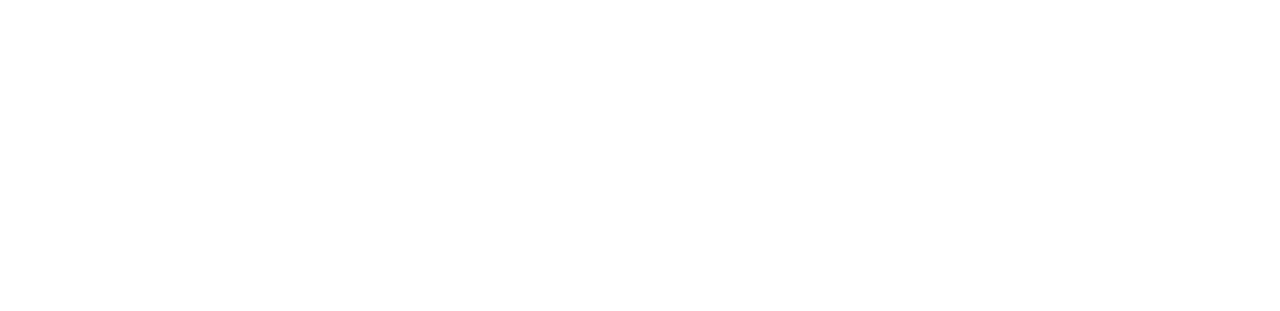
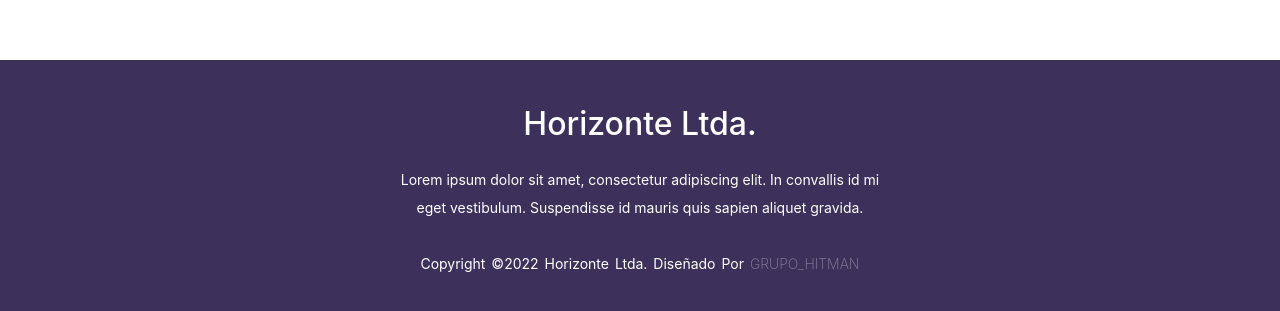
Before and after one commit to Momo-Gomez/preselecciones-app, a React (Create React App) app in the folder client/: page /admin in a window 1280 px wide. Shown: the part 1059-1370 px from the top of the page. Before the commit the page ends 800 px from the top, so only its background shows below. Built offline with nearby package versions, Linux system fonts and the light colour scheme.

Commit message:
Término de Footer

```diff
--- a/client/package.json
+++ b/client/package.json
@@ -31,5 +31,6 @@
       "last 1 firefox version",
       "last 1 safari version"
     ]
-  }, "proxy": "http://localhost:5000/api/"
+  },
+  "proxy": "http://localhost:5000/api/"
 }
--- a/client/src/App.css
+++ b/client/src/App.css
@@ -36,3 +36,9 @@
     transform: rotate(360deg);
   }
 }
+
+.app-container {
+  position: relative;
+  padding-bottom: 60em;
+  min-height: 100vh;
+}
--- a/client/src/App.js
+++ b/client/src/App.js
@@ -7,6 +7,7 @@ import { Context } from "./context/Context";
 //LAYOUTS
 import Header from "./components/Layouts/Header/header"; //SE IMPORTA EL HEADER FIJO
 import Topbar from "./components/Layouts/TopBar/topbar"; //SE IMPORTA LA TOPBAR FIJA
+import Footer from "./components/Layouts/Footer/footer"; //SE IMPORTA LA FOOTER FIJA
 
 //RUTAS
       //VISTAS
@@ -23,7 +24,9 @@ function App() {
   const { user } = useContext(Context);
   return (
     <Fragment>
+      <div class="app-container">
       <div className="container">
+
         <Router>
           <div>
             <Topbar />
@@ -60,7 +63,12 @@ function App() {
             </Route>{" "}
 
           </Routes>
+
+          <div>
+            <Footer/>
+          </div>
         </Router>
+        </div>
       </div>
     </Fragment>
   );
--- /dev/null
+++ b/client/src/components/Layouts/Footer/footer.css
@@ -0,0 +1,51 @@
+footer {
+    position: absolute;
+    bottom: 0;
+    left: 0;
+    right: 0;
+    background: var(--color-secondary);
+    height: auto;
+    width: 100vw;
+    padding-top: 40px;
+    color: var(--color-white);
+}
+
+.footer-content {
+    display: flex;
+    align-items: center;
+    justify-content: center;
+    flex-direction: column;
+    text-align: center;
+}
+
+.footer-content h2 {
+    text-transform: capitalize;
+    line-height: 3rem;
+}
+
+.footer-content p {
+    max-width: 500px;
+    margin: 10px auto;
+    line-height: 28px;
+    font-size: 14px;
+
+}
+
+.footer-bottom {
+    background-color: var(--color-secondary);
+    width: 100vw;
+    padding: 20px 0;
+    text-align: center;
+}
+
+.footer-bottom p {
+    font-size: 14px;
+    word-spacing: 2px;
+    text-transform: capitalize;
+}
+
+.footer-bottom span {
+    text-transform: uppercase;
+    opacity: .4;
+    font-weight: 200;
+}
--- /dev/null
+++ b/client/src/components/Layouts/Footer/footer.js
@@ -0,0 +1,20 @@
+import "./footer.css";
+import React, { Component } from 'react';
+import { useNavigate } from "react-router-dom";
+
+export default function Footer() {
+    return (
+        <footer>
+            <div class="footer-content">
+                <h2>Horizonte Ltda.</h2>
+                <p>Lorem ipsum dolor sit amet, consectetur adipiscing elit. In convallis
+                id mi eget vestibulum. Suspendisse id mauris quis sapien aliquet
+                gravida.</p>
+            </div>
+
+            <div class="footer-bottom">
+                <p>Copyright &copy;2022 Horizonte Ltda. diseñado por <span>Grupo_Hitman</span></p>
+            </div>
+        </footer>
+    )
+};
--- a/client/src/views/users/UserView/uv.js
+++ b/client/src/views/users/UserView/uv.js
@@ -6,23 +6,25 @@ export default function UserView()  {
     const navigate = useNavigate();
     return (
         <div className="uv-container">
-            <h1 className="text-center p-5"></h1>
+            <h1 class="text-center p-5"></h1>
 
-            <div className="profile-card card mt-3">
-                {/* Nombre del usuario */}
-                <span className="name">Nombre</span>
-                <label className="RUT">12.345.678-9</label>
-                <label className="email">emailname@domain.com</label>
+            <div class="uv-card card m-3">
+                <span class="uv-name">Nombre Usuario</span>
+                <span class="uv-info">12.345.678-9</span>
+                <span class="uv-info">user_email@domain.com</span>
             </div>
 
-            <div className="bft-container">
-                <form className="bft-form">
-                    <span className="btf-title">Mis Beneficios</span>
-
-                    <div className="bft-group">
-
+            <div class="uv-body">
+                <div class="uv-sub-header">
+                    <span class="uv-subsidies">Mis Subsidios</span>
+                    <button class="sub-btn btn btn-primary">Explorar</button>
+                </div>
+                <div class="sub-group">
+                    <div class="sub">
+                        <span class="sub-name">Nombre Subsidio</span>
+                        <span class="sub-body">Aquí va la descripción del subsidio</span>
                     </div>
-                </form>
+                </div>
             </div>
         </div>
     )
```
